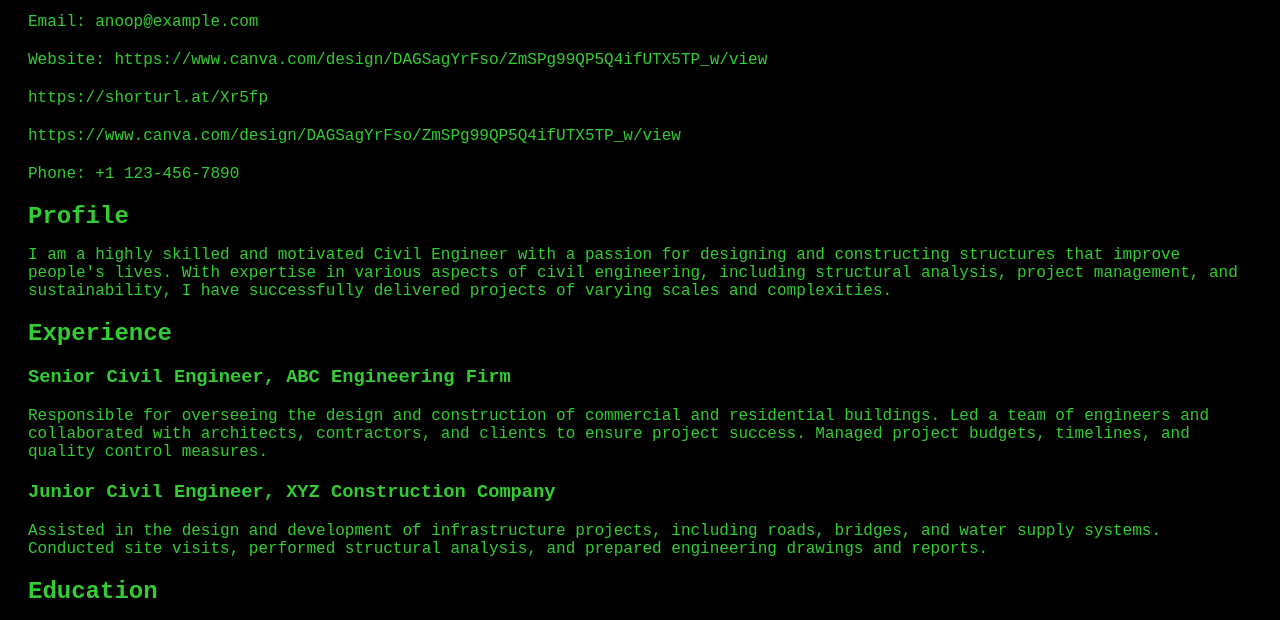
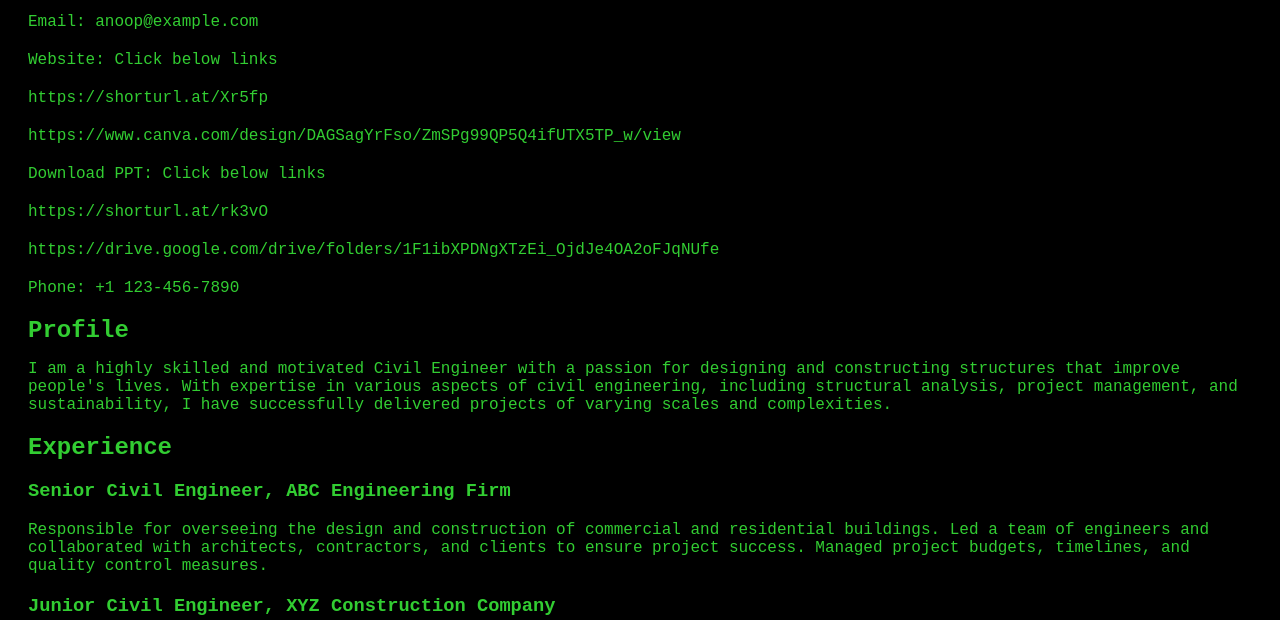
Before and after one commit to Anoop-Meshram/anoop-meshram.github.io, a plain HTML site: page index.html in a window 1280 px wide. Shown: the part 136-756 px from the top of the page. Drawn offline with Linux system fonts and the light colour scheme.

Commit message:
Update index.html

```diff
--- a/index.html
+++ b/index.html
@@ -24,9 +24,12 @@
   <h2>Civil Engineer</h2>
 
   <p>Email: anoop@example.com</p>
-  <p>Website: https://www.canva.com/design/DAGSagYrFso/ZmSPg99QP5Q4ifUTX5TP_w/view</p>
+  <p>Website: Click below links</p>
   https://shorturl.at/Xr5fp</p>
   https://www.canva.com/design/DAGSagYrFso/ZmSPg99QP5Q4ifUTX5TP_w/view</p>
+  <p>Download PPT: Click below links</p>
+  https://shorturl.at/rk3vO</p>
+  https://drive.google.com/drive/folders/1F1ibXPDNgXTzEi_OjdJe4OA2oFJqNUfe</p>
   <p>Phone: +1 123-456-7890</p>
 
   <h2>Profile</h2>
```
